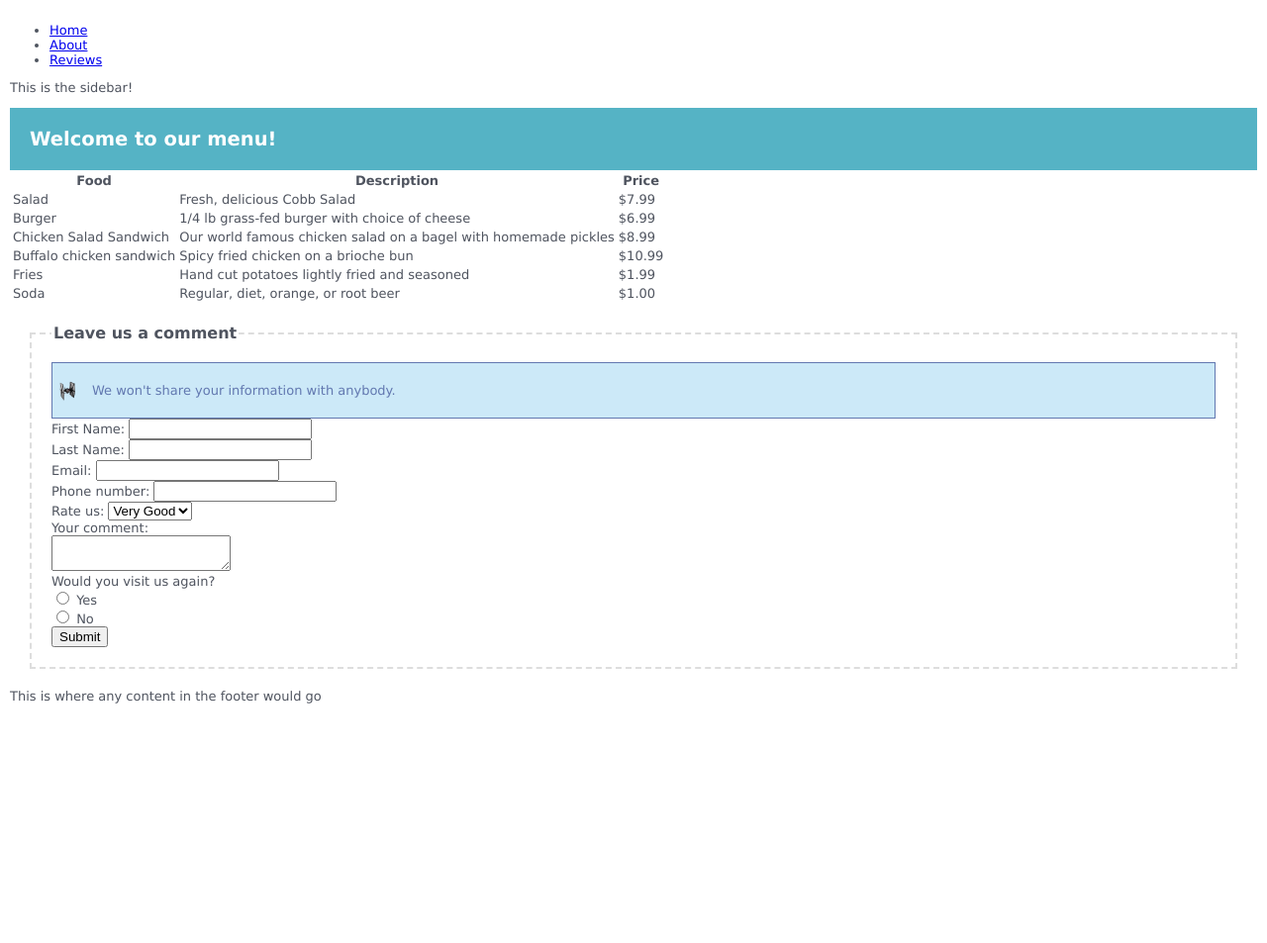
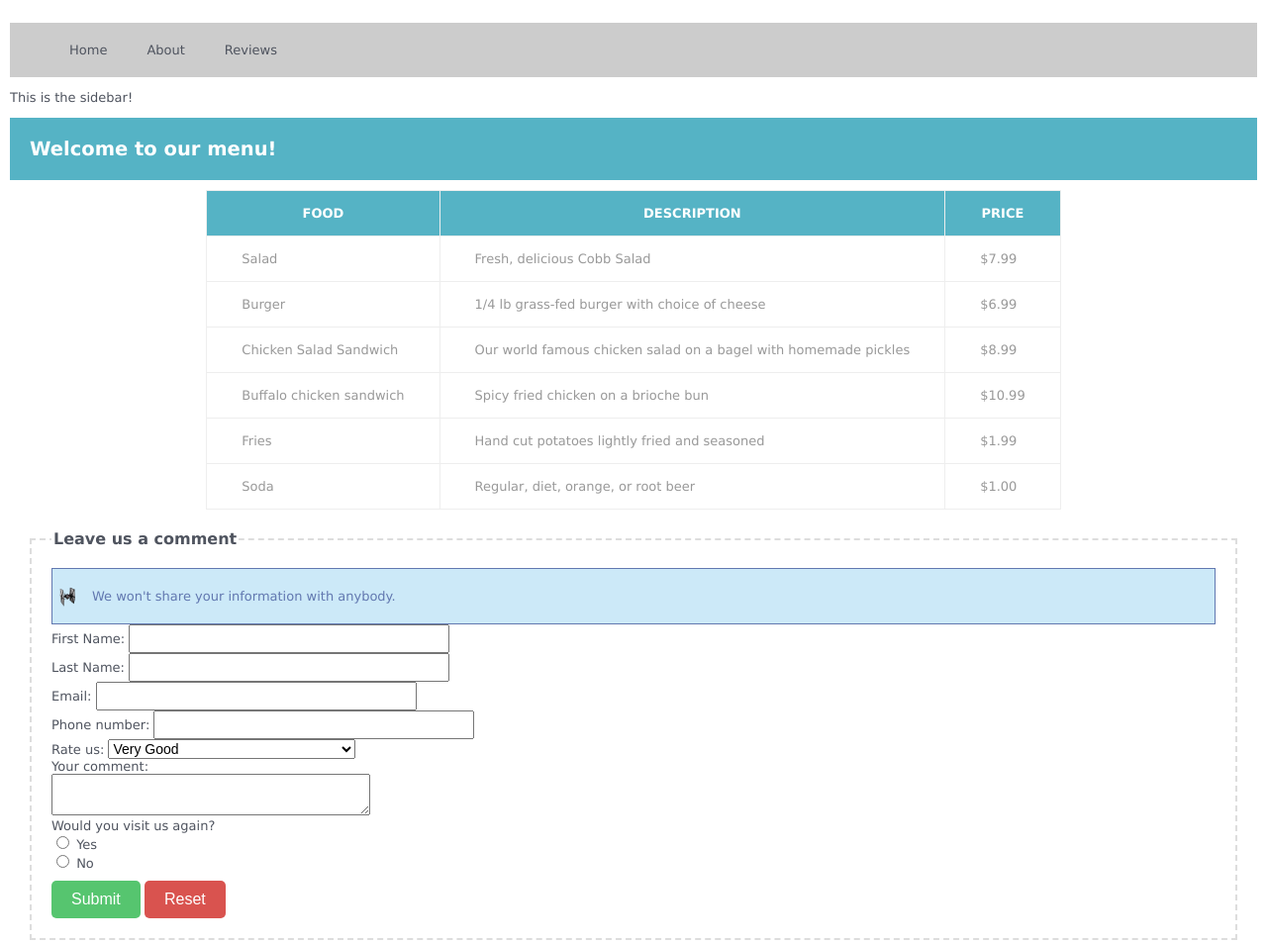
Before and after one commit to chsoto97/RestaurantMenu, a plain HTML site: page index.html in a window 1280 px wide. Shown: the top 953 px of the page at 99% size. Before the commit the page ends 800 px from the top, so only its background shows below. Drawn offline with Linux system fonts and the light colour scheme.

Commit message:
CSS update

```diff
--- a/CSS/index.css
+++ b/CSS/index.css
@@ -32,3 +32,88 @@ fieldset > span{
 	background-size: 20px 20px;
 	border: 1px solid #6278B0;
 }
+
+.formElement{
+	padding: 5px 10px;
+	width: 300px;
+}
+
+select[name="rate"]{
+	font-size: 14px;
+	width: 250px;
+}
+
+.clickable{
+	padding: 10px 20px;
+	font-size: 16px;
+	border: 0;
+	color: white;
+	border-radius: 5px;
+	margin-top: 10px;
+	text-align: center;
+}
+
+.clickable:hover{
+	cursor: pointer;
+	opacity: 0.8;
+}
+
+#submitBtn{
+	background-color: #56C56F;
+}
+
+#resetBtn{
+	background-color: #D9534F;
+}
+
+table{
+	border: 1px solid #eee;
+	margin: 10px auto;
+	border-collapse: collapse;
+}
+
+th, td{
+	color: #999;
+	border: 1px solid #eee;
+	padding: 15px 35px;
+}
+
+th{
+	background-color: #55B3C5;
+	color: white;
+	text-transform: uppercase;
+}
+
+td{
+	color: #999;
+}
+
+tr:hover{
+	background-color: #F4F4F4;
+}
+
+td:hover{
+	color: #555;
+}
+
+ul{
+	background-color: #ccc;
+	list-style: none;
+	overflow: hidden;
+}
+
+li{
+	float: left;
+	padding: 20px;
+}
+
+li > a{
+	text-decoration: none;
+	color: #4F545F;
+}
+
+li:hover, li>a:hover{
+	cursor: pointer;
+	color: white;
+	background-color: #999;
+}
--- a/index.html
+++ b/index.html
@@ -49,33 +49,33 @@
 				<td>Regular, diet, orange, or root beer</td>
 				<td>$1.00</td>
 			</tr>
-			</tr>
 		</table>
 		<form>
 			<fieldset>
 				<legend>Leave us a comment</legend>
 				<span> We won't share your information with anybody. </span>
 				<label for="firstName">First Name: </label>
-				<input type="text" id="firstName" name="firstName"><br>
+				<input type="text" id="firstName" name="firstName" class="formElement"><br>
 				<label for="lastName">Last Name: </label>
-				<input type="text" id="lastName" name="lastName"><br>
+				<input type="text" id="lastName" name="lastName" class="formElement"><br>
 				<label for="email">Email: </label>
-				<input type="email" id="email" name="email"><br>
+				<input type="email" id="email" name="email" class="formElement"><br>
 				<label for="phone">Phone number: </label>
-				<input type="tel" id="phone" name="phone"><br>
+				<input type="tel" id="phone" name="phone" class="formElement"><br>
 				<label>Rate us: </label>
 				<select name="rate"><br>
 					<option value="VeryGood">Very Good</option>
 					<option value="Good">Good</option>
-					<option value="Regular">Regular</option>
+					<option value="Ok">Regular</option>
 					<option value="Bad">Bad</option>
 				</select><br>
 				<label> Your comment: </label><br>
-				<textarea></textarea><br>
+				<textarea class="formElement"></textarea><br>
 				<label> Would you visit us again? </label><br>
 				<input type="radio" name="visit" value="Yes"> Yes<br>
 				<input type="radio" name="visit" value="No"> No<br>
-				<input type="submit">
+				<input type="submit" id="submitBtn" class="clickable">
+				<button id="resetBtn" class="clickable"> Reset </button>
 			</fieldset>
 		</form>
 	<footer>
```
